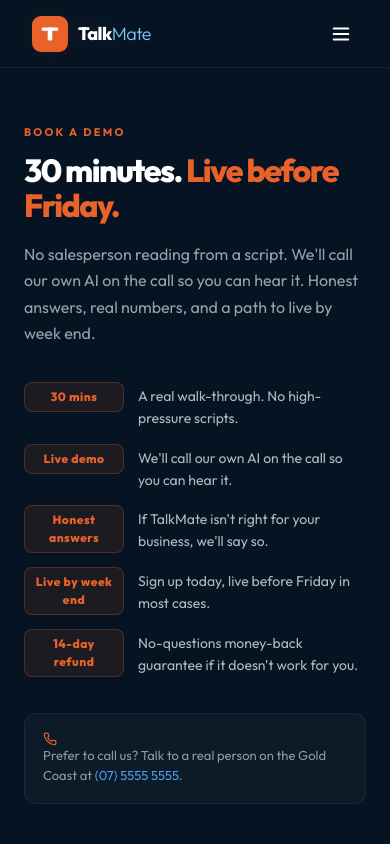
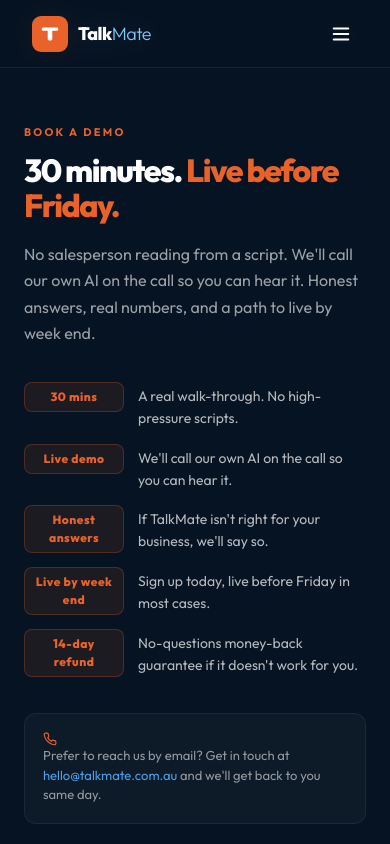
Before and after one commit to irfanhanif89-art/talkmate-website, a Next.js app: page /demo in a window 390 px wide. Shown: the top 844 px of the page. Built offline with nearby package versions, Linux system fonts and the light colour scheme.

Commit message:
Replace placeholder phone with email — hello@talkmate.com.au

```diff
--- a/src/app/demo/page.tsx
+++ b/src/app/demo/page.tsx
@@ -99,7 +99,7 @@
 
             <div style={{ marginTop: 36, padding: 18, background: 'rgba(255,255,255,0.03)', border: '1px solid rgba(255,255,255,0.06)', borderRadius: 12, fontSize: 13, color: 'rgba(255,255,255,0.55)' }}>
               <Phone size={14} color="var(--orange)" style={{ verticalAlign: '-2px', marginRight: 6 }} />
-              Prefer to call us? Talk to a real person on the Gold Coast at <a href="tel:+61755555555" style={{ color: 'var(--bluel)', textDecoration: 'none' }}>(07) 5555 5555</a>.
+              Prefer to reach us by email? Get in touch at <a href="mailto:hello@talkmate.com.au" style={{ color: 'var(--bluel)', textDecoration: 'none' }}>hello@talkmate.com.au</a> and we&apos;ll get back to you same day.
             </div>
           </div>
 
--- a/src/app/faq/page.tsx
+++ b/src/app/faq/page.tsx
@@ -70,7 +70,7 @@
             </p>
             <div style={{ display: 'flex', justifyContent: 'center', gap: 12, flexWrap: 'wrap' }}>
               <Link href="/demo" className="btn-orange">Book a Demo</Link>
-              <a href="tel:+61755555555" className="btn-ghost-light"><Phone size={16} /> Call us now</a>
+              <a href="mailto:hello@talkmate.com.au" className="btn-ghost-light"><Phone size={16} /> Email us</a>
             </div>
           </div>
         </div>
```
